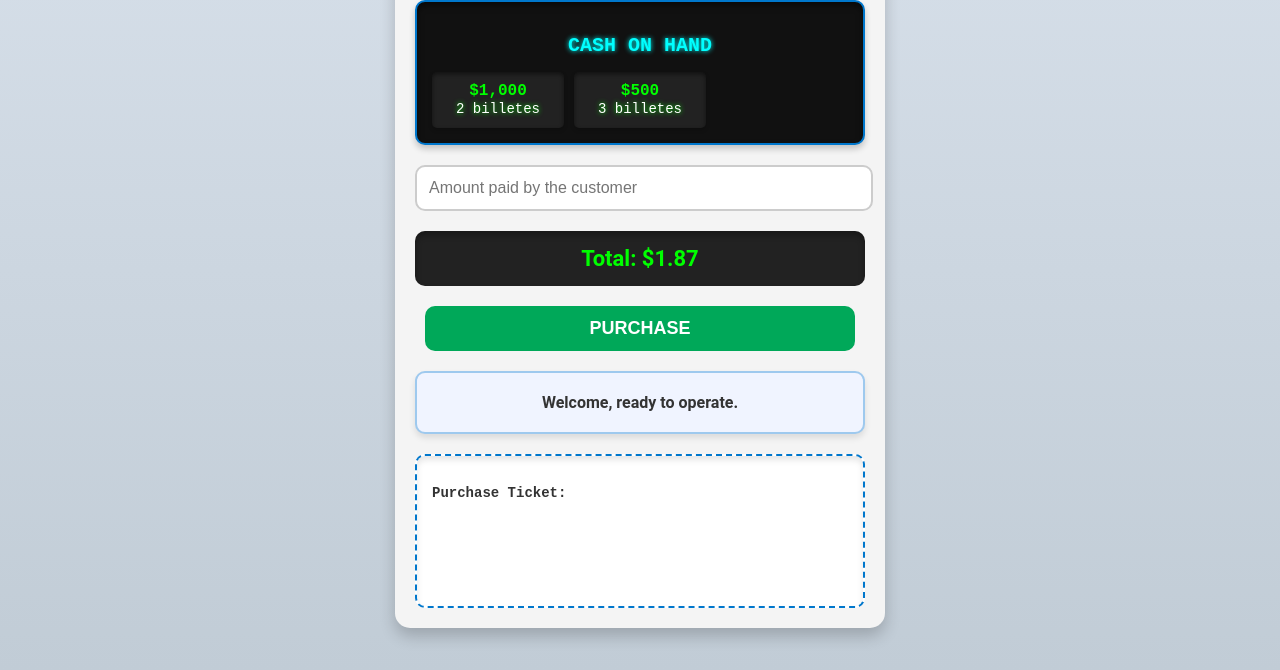
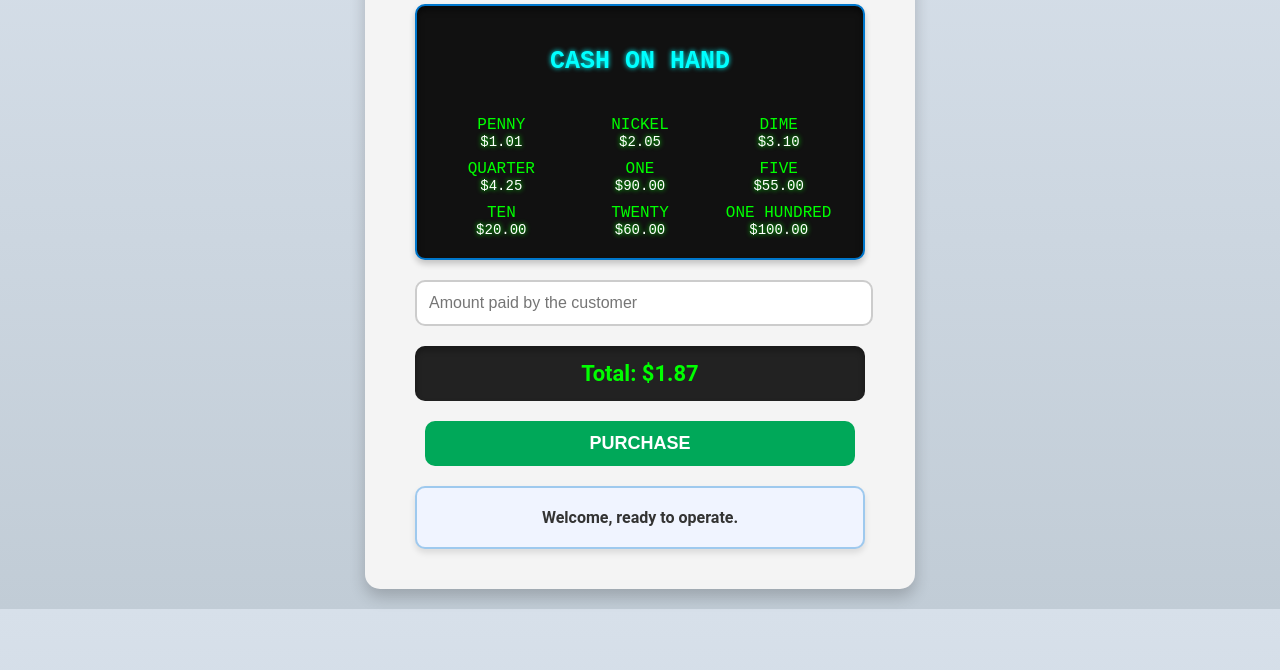
Before and after one commit to SergioPower/cash-register, a website built with Vite: page src/index.html in a window 1280 px wide. Shown: the part 130-800 px from the top of the page. Built offline with nearby package versions, Linux system fonts and the light colour scheme.

Commit message:
Mejorar el diseño de la interfaz y actualizar la lógica de manejo de cambios

```diff
--- a/src/index.css
+++ b/src/index.css
@@ -5,21 +5,21 @@ body{
   display: flex;
   justify-content: center;
   align-items: center;
-  height: 100vh;
   margin: 0;
 }
 
 main{
+  margin: 20px 10px;
   background: #f4f4f4;
   border-radius: 15px;
-  padding: 20px;
+  padding: 20px 50px;
   box-shadow: 0 8px 16px rgb(0 0 0 / 20%);
   width: 450px;
   text-align: center;
 }
 
 main > h1 {
-  font-size: 26px;
+  font-size: 40px;
   margin-bottom: 20px;
   text-transform: uppercase;
   letter-spacing: 2px;
@@ -32,17 +32,19 @@ main > h1 {
   background: #111;
   border: 2px solid #07c;
   border-radius: 10px;
-  padding: 15px;
+  padding: 20px;
   margin-bottom: 20px;
   color: #0f0;
   box-shadow: inset 0 4px 6px rgb(0 0 0 / 50%), 0 4px 6px rgb(0 0 0 / 20%);
   font-family: "Courier New", monospace;
+  display: flex;
+  flex-direction: column;
+  gap: 20px;
 }
 
 .money-available h2 {
-  font-size: 20px;
+  font-size: 25px;
   text-align: center;
-  margin-bottom: 15px;
   text-transform: uppercase;
   color: #0ff;
   text-shadow: 0 0 5px #0ff;
@@ -54,7 +56,7 @@ main > h1 {
   gap: 10px;
 }
 
-.denomination {
+.currency {
   background: #222;
   padding: 10px;
   border-radius: 5px;
@@ -65,7 +67,8 @@ main > h1 {
   box-shadow: inset 0 2px 4px rgb(0 0 0 / 50%), 0 2px 4px rgb(0 0 0 / 20%);
 }
 
-.denomination .quantity {
+.quantity {
+  display: block;
   font-size: 14px;
   font-weight: normal;
   color: #fff;
@@ -166,8 +169,10 @@ main > h1 {
   font-family: "Courier New", monospace;
   font-size: 14px;
   text-align: left;
-  height: 120px;
-  overflow-y: auto;
   border: 2px dashed #07c;
   box-shadow: inset 0 4px 6px rgb(0 0 0 / 10%);
 }
+
+.hide {
+  display: none;
+}
--- a/src/index.html
+++ b/src/index.html
@@ -18,10 +18,41 @@
 			<h2>Cash on hand</h2>
 			<div class="money-tray">
 				<div class="denomination">
-					$1,000<br><span class="quantity">2 billetes</span>
+					PENNY
+					<span class="quantity penny"></span>
 				</div>
 				<div class="denomination">
-					$500<br><span class="quantity">3 billetes</span>
+					NICKEL
+					<span class="quantity nickel"></span>
+				</div>
+				<div class="denomination">
+					DIME
+					<span class="quantity dime"></span>
+				</div>
+				<div class="denomination">
+					QUARTER
+					<span class="quantity quarter"></span>
+				</div>
+				<div class="denomination">
+					ONE
+					<span class="quantity one"></span>
+				</div>
+				<div class="denomination">
+					FIVE
+					<span class="quantity five"></span>
+				</div>
+				<div class="denomination">
+					TEN
+					<span class="quantity ten"></span>
+
+				</div>
+				<div class="denomination">
+					TWENTY
+					<span class="quantity twenty"></span>
+				</div>
+				<div class="denomination">
+					ONE HUNDRED
+					<span class="quantity one-hundred"></span>
 				</div>
 			</div>
 			<!-- ... otras denominaciones -->
@@ -44,7 +75,7 @@
 		</div>
 
 		<!-- Ticket -->
-		<div class="ticket">
+		<div class="ticket hide" id="ticket">
 			<p><strong>Purchase Ticket:</strong></p>
 			<p id="change-due"></p>
 		</div>
--- a/src/index.js
+++ b/src/index.js
@@ -10,9 +10,11 @@ const cid = [
   ["TWENTY", 60],
   ["ONE HUNDRED", 100]
 ];
+
 document.getElementById("value").textContent = `${price}`;
 const $status = document.getElementById("notice-status");
 const $changeDue = document.getElementById("change-due");
+const $ticket = document.getElementById("ticket");
 
 const updateStatus = (type) => {
   $status.classList.remove("error", "warning", "success");
@@ -39,9 +41,7 @@ const updateStatus = (type) => {
 };
 
 const calculateChange = cash => {
-  // sacar el cambio
   let change = cash - price;
-
   const denominations = {
     PENNY: 0.01,
     NICKEL: 0.05,
@@ -74,7 +74,7 @@ const calculateChange = cash => {
 
         if (allZero && change === 0) {
           updateStatus("error");
-		  $changeDue.textContent = ` ${changeReturn.map(item => `${item[0]}: $${item[1]}`).join(" ")}`;
+		  $changeDue.textContent = changeReturn.map(item => `${item[0]}: $${item[1]}`).join(" ");
           return;
         }
       }
@@ -87,19 +87,26 @@ const calculateChange = cash => {
     updateStatus("warning");
   } else {
     updateStatus("success");
-    $changeDue.textContent = `${changeReturn.map(item => `${item[0]}: $${item[1]}`).join(" ")}`;
+    $changeDue.innerHTML = changeReturn.map(item => `${item[0]}: $${item[1]}`).join("<br>");
   }
 };
 
 const updateMoneyTray = () => {
+  cid.forEach(([denomination, amount]) => {
+    const className = denomination.toLowerCase().replace(" ", "-");
+    const element = document.querySelector(`.${className}`);
+    if (element) {
+      element.textContent = `$${amount.toFixed(2)}`;
+    }
+  });
+};
 
-};
+updateMoneyTray();
 document.getElementById("button").addEventListener("click", () => {
   const cashInput = document.getElementById("cash");
 
   const cash = Number(cashInput.value);
 
-  // Le falta dinero al cliente
   if (cash < price) {
     alert("Customer does not have enough money to purchase the item");
     return;
@@ -107,7 +114,9 @@ document.getElementById("button").addEventListener("click", () => {
     $changeDue.textContent = "No change due - customer paid with exact cash.";
     return;
   } else {
+    $ticket.classList.remove("hide");
     calculateChange(cash);
+    updateMoneyTray();
   }
   cashInput.value = "";
 });
```
